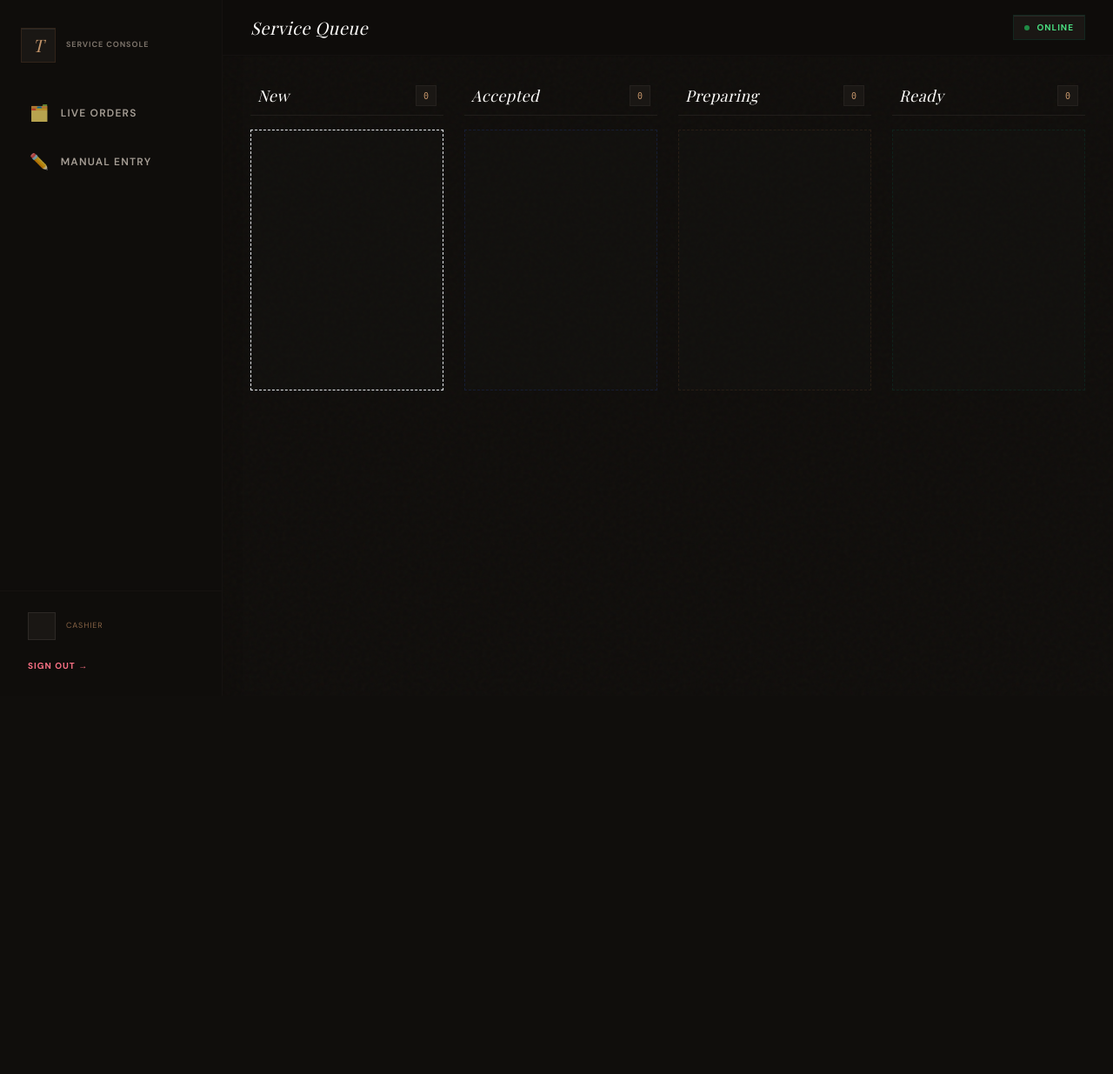
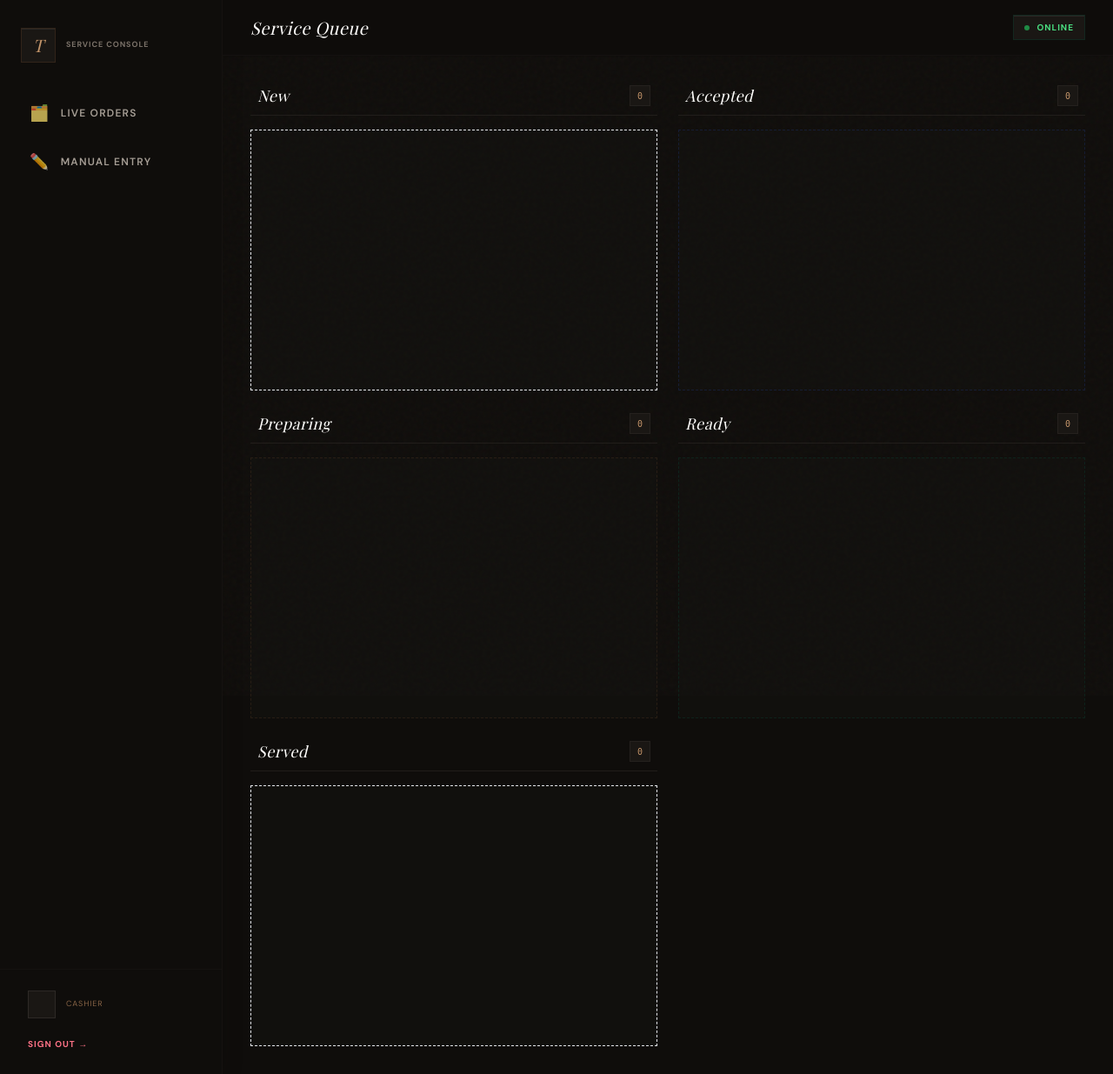
Before and after one commit to 0xyo/Tablii, a Python web app: template app/templates/cashier/orders.html in a window 1280 px wide. Shown: the whole page at 87% size. Before the commit the page ends 770 px from the top, so only its background shows below. Run offline with Jinja, Linux system fonts and the light colour scheme; the template is opened without the code that fills it, so the values that code supplies are empty; some libraries are stand-ins or nearby versions; some web fonts are replaced.

Commit message:
Update cashier orders template

```diff
--- a/app/templates/cashier/orders.html
+++ b/app/templates/cashier/orders.html
@@ -4,13 +4,14 @@
 
 {% block cashier_content %}
 {% set columns = [
-    ('new',      'New',       'accepted',  'Accept',  'bg-charcoal-800/30 border-ruby-900/30 text-ruby-400 group-hover:border-ruby-500/50'),
-    ('accepted', 'Accepted',  'preparing', 'Prepare', 'bg-charcoal-800/30 border-blue-900/30 text-blue-400 group-hover:border-blue-500/50'),
-    ('preparing','Preparing', 'ready',     'Ready',   'bg-charcoal-800/30 border-amber-900/40 text-amber-500 group-hover:border-amber-500/50'),
-    ('ready',    'Ready',     'served',    'Served',  'bg-charcoal-800/30 border-emerald-900/30 text-emerald-400 group-hover:border-emerald-500/50'),
+    ('new',      'New',       'accepted',  'Accept',    'bg-charcoal-800/30 border-ruby-900/30 text-ruby-400 group-hover:border-ruby-500/50'),
+    ('accepted', 'Accepted',  'preparing', 'Prepare',   'bg-charcoal-800/30 border-blue-900/30 text-blue-400 group-hover:border-blue-500/50'),
+    ('preparing','Preparing', 'ready',     'Ready',     'bg-charcoal-800/30 border-amber-900/40 text-amber-500 group-hover:border-amber-500/50'),
+    ('ready',    'Ready',     'served',    'Served',    'bg-charcoal-800/30 border-emerald-900/30 text-emerald-400 group-hover:border-emerald-500/50'),
+    ('served',   'Served',    'completed', 'Complete',  'bg-charcoal-800/30 border-cream-900/30 text-cream-400 group-hover:border-cream-500/50'),
 ] %}
 
-<div class="grid grid-cols-1 md:grid-cols-2 xl:grid-cols-4 gap-6 h-full" id="kanban-board">
+<div class="grid grid-cols-1 md:grid-cols-2 xl:grid-cols-5 gap-6 h-full" id="kanban-board">
     {% for status, label, next_status, next_label, color in columns %}
     <div class="flex flex-col gap-4 group" id="col-{{ status }}">
         <!-- Column header -->
```
